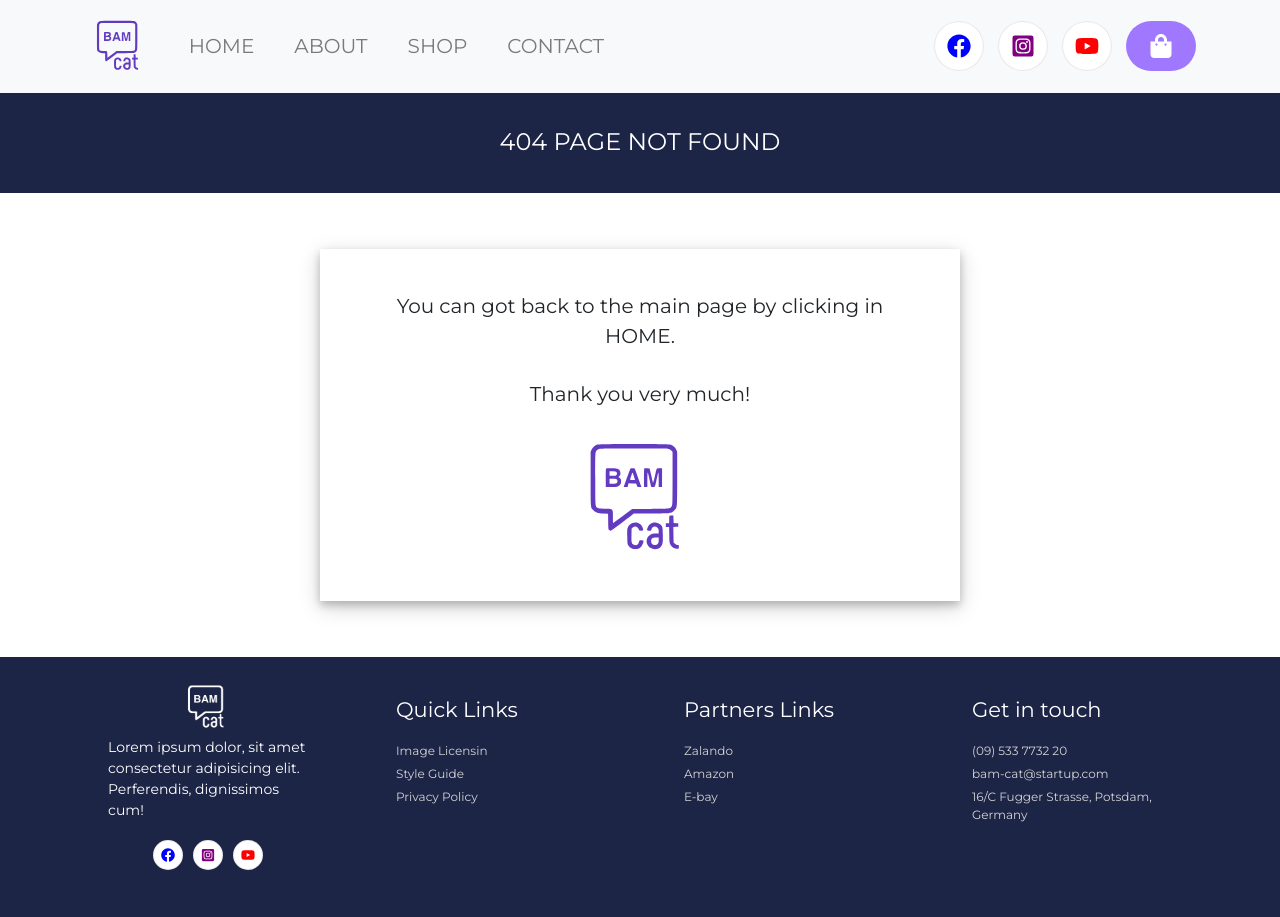
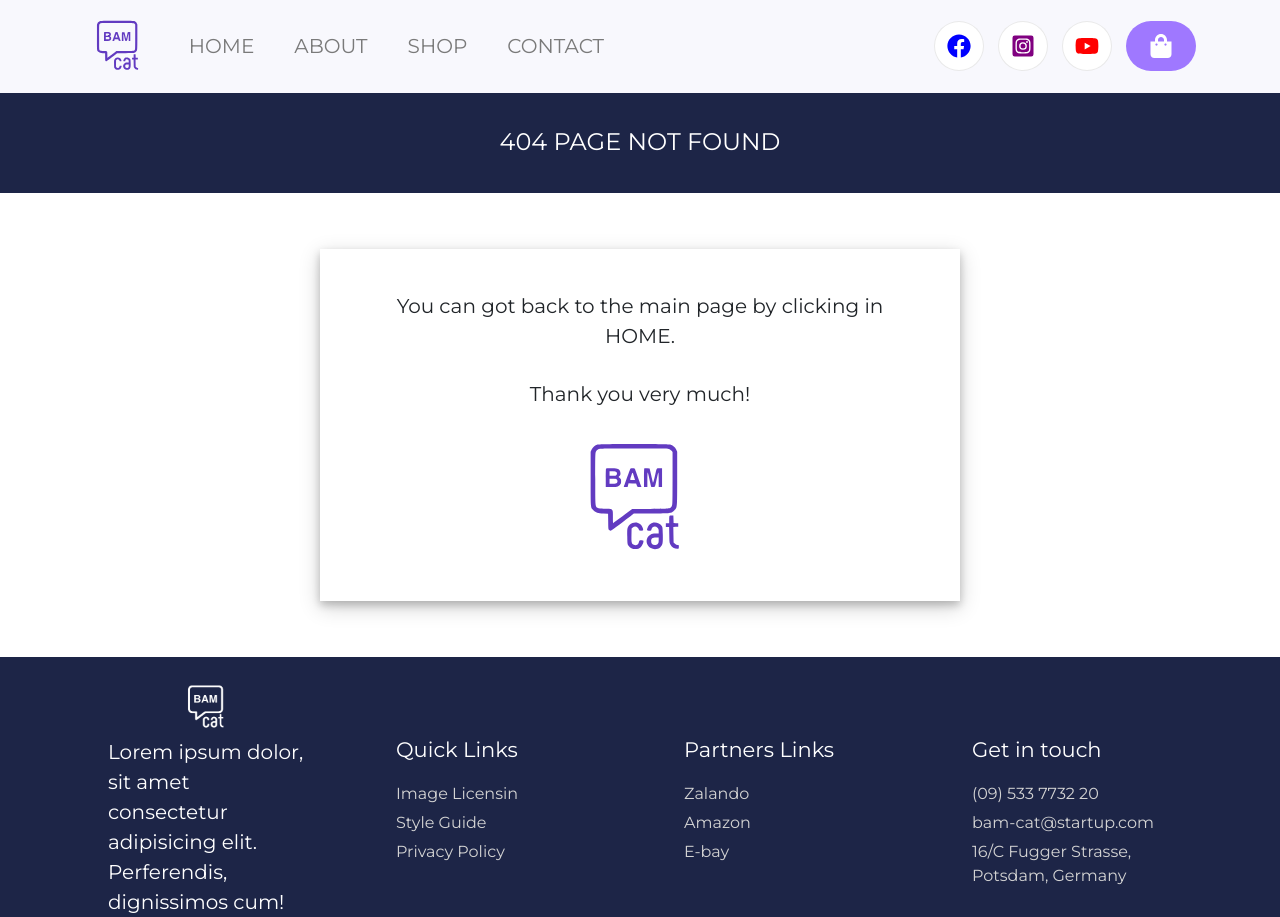
Before and after one commit to syed-ghufran-hassan/B.A.M-eCommerce, a React (Create React App) app: page /cart in a window 1280 px wide. Shown: the top 917 px of the page. Built offline with nearby package versions, Linux system fonts and the light colour scheme.

Commit message:
Adding last details for HomePage, Navbar and Footer in styling

```diff
--- a/src/features/Components/Footer.js
+++ b/src/features/Components/Footer.js
@@ -22,21 +22,21 @@ function Footer() {
                 target="_blank"
                 className="icon facebook-icon"
               >
-                <FaFacebook />
+                <FaFacebook size={24}/>
               </Link>
               <Link
                 to={{ pathname: "https://www.instagram.com/" }}
                 target="_blank"
                 className="icon instagram-icon"
               >
-                <FaInstagramSquare />
+                <FaInstagramSquare size={24}/>
               </Link>
               <Link
                 to={{ pathname: "https://www.youtube.com/" }}
                 target="_blank"
                 className="icon youtube-icon"
               >
-                <FaYoutube />
+                <FaYoutube size={24}/>
               </Link>
             </div>
           </div>
--- a/src/features/Components/Navbar.js
+++ b/src/features/Components/Navbar.js
@@ -16,7 +16,7 @@ import "bootstrap/dist/css/bootstrap.min.css";
 
 function NavbarFunc() {
   return (
-    <Navbar sticky="top" collapseOnSelect expand="lg" bg="light" variant="light">
+    <Navbar sticky="top" collapseOnSelect expand="lg" variant="light">
       <Container>
       <Navbar.Brand href="./">
         <img className="logo" src={logo} alt=""></img>
--- a/src/features/styles/Footer.css
+++ b/src/features/styles/Footer.css
@@ -17,6 +17,11 @@
   flex-wrap: wrap;
   margin: 20px;
 }
+
+.Links-wrapper p {
+  font-size: 20px;
+}
+
 
 .Logo-part {
   width: 200px;
@@ -38,100 +43,63 @@ width: 60px;
   filter: grayscale(1);
 }
 
-.facebook-icon{
-  height: 30px;
-  width: 30px;
+.facebook-icon,
+.instagram-icon,
+.youtube-icon {
+  height: 40px;
+  width: 40px;
   display: flex;
   flex-direction: row;
   justify-content: center;
   align-items: center;
-  color: blue;
   border-radius: 50%;
   border: solid 1px rgba(128, 128, 128, 0.171);
   background-color: white;
 }
 
+.facebook-icon {
+  color: blue;
+}
+
 .instagram-icon {
-  height: 30px;
-  width: 30px;
-  display: flex;
-  flex-direction: row;
-  justify-content: center;
-  align-items: center;
   color: purple;
-  border-radius: 50%;
-  border: solid 1px rgba(128, 128, 128, 0.171);
-  background-color: white;
 }
 
 .youtube-icon {
-  height: 30px;
-  width: 30px;
-  display: flex;
-  flex-direction: row;
-  justify-content: center;
-  align-items: center;
   color: red;
-  border-radius: 50%;
-  border: solid 1px rgba(128, 128, 128, 0.171);
-  background-color: white;
 }
 
 .icon {
   margin: 5px;
 }
 
-.Quick-links {
+.Quick-links,
+.Partners-links,
+.Contact-info {
   width: 200px;
 }
 
-.Quick-links h4{
-  margin-top: 20px;
+.Quick-links h4,
+.Partners-links h4,
+.Contact-info h4{
+  margin-top: 60px;
   margin-bottom: 20px;
 }
 
-.Quick-links a {
+.Quick-links a,
+.Partners-links a,
+.Contact-info span {
   color: lightgray;
-  font-size: 12px;
+  font-size: 16px;
   display: flex;
   flex-direction: column;
   text-decoration: none;
   margin-top: 5px;
 }
 
-.Partners-links {
-  width: 200px;
-}
-
-.Partners-links h4{
-  margin-top: 20px;
-  margin-bottom: 20px;
-}
-
-.Partners-links a {
-  color: lightgray;
-  font-size: 12px;
-  display: flex;
-  flex-direction: column;
-  text-decoration: none;
-  margin-top: 5px;
-}
-
-.Contact-info {
-  width: 200px;
-}
-
-.Contact-info h4{
-  margin-top: 20px;
-  margin-bottom: 20px;
-}
-
-.Contact-info span {
-  color: lightgray;
-  font-size: 12px;
-  display: flex;
-  flex-direction: column;
-  margin-top: 5px;
+.Quick-links a:hover,
+.Partners-links a:hover {
+  color: #9f78ff;
 }
 
 .Credentials{
--- a/src/features/styles/HomePage.css
+++ b/src/features/styles/HomePage.css
@@ -90,7 +90,7 @@
   flex-direction: row;
   justify-content: space-evenly;
   flex-wrap: wrap;
-  margin: 50px;
+  margin: 150px 50px 150px 50px;
   color: #1d2547;
 }
 
--- a/src/features/styles/Navbar.css
+++ b/src/features/styles/Navbar.css
@@ -1,3 +1,7 @@
+.navbar{
+  background: #f7f7fde1;
+}
+
 .logo {
   height: 70px;
 }
```
